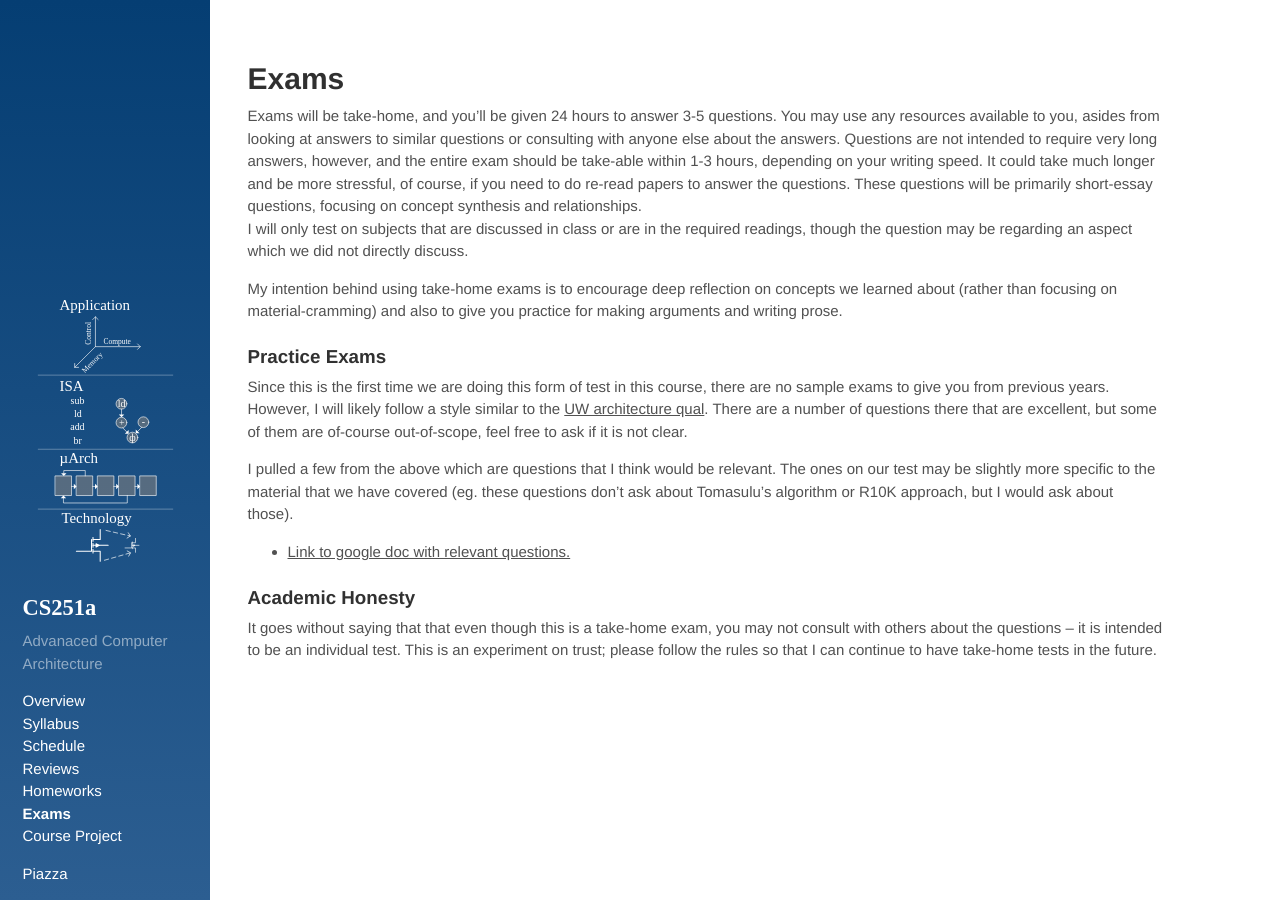
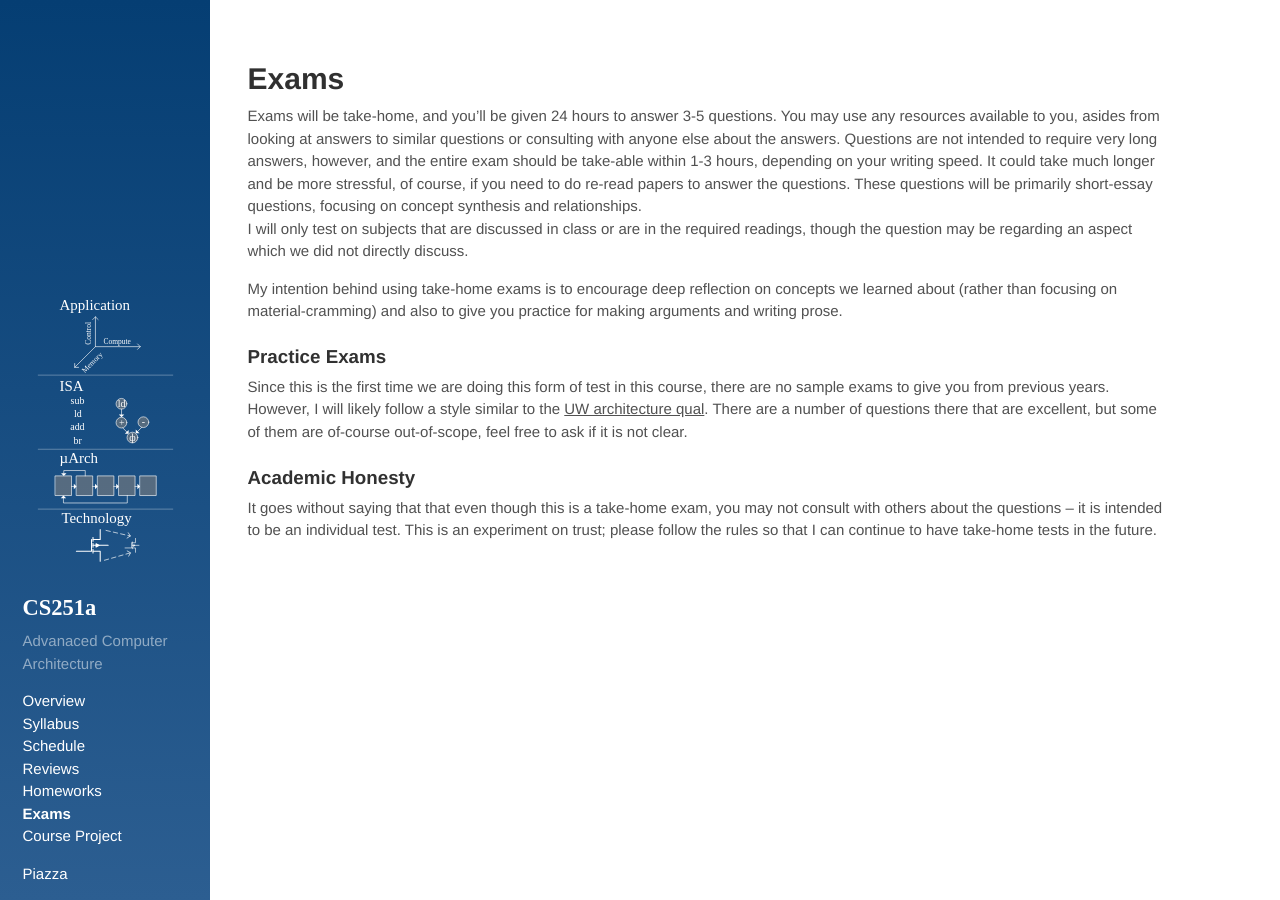
Before and after one commit to PolyArch/cs259, a Jekyll site: the page built from 07-exams.md, in a window 1280 px wide. Built offline with Jekyll 4.4.1, drawn with Linux system fonts in a browser that asks for light colours.

Commit message:
fixed exams?

```diff
--- a/07-exams.md
+++ b/07-exams.md
@@ -27,11 +27,6 @@ qual](http://www.cs.wisc.edu/academics/graduate-programs/guidebook/arch-qual).
 There are a number of questions there that are excellent, but some
 of them are of-course out-of-scope, feel free to ask if it is not clear.
 
-I pulled a few from the above which are questions that I think would be relevant.  The ones
-on our test may be slightly more specific to the material that we have covered (eg. these
-questions don't ask about Tomasulu's algorithm or R10K approach, but I would ask about those).
-
-* [Link to google doc with relevant questions.](https://docs.google.com/document/d/1Eq8EWMB0YT3oqKN5AFgDJA3nyRFVoCejtL6TudfvI2M/edit?usp=sharing)
 
 ### Academic Honesty
 It goes without saying that that even though this is a take-home exam, you may
```
